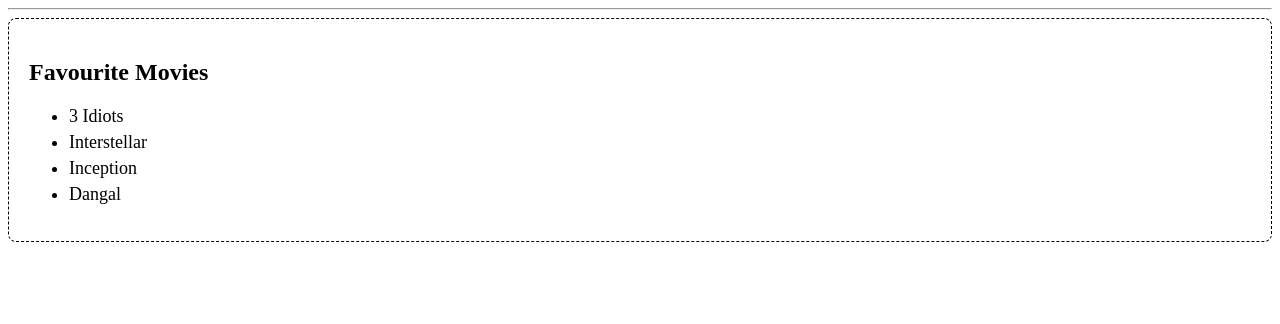
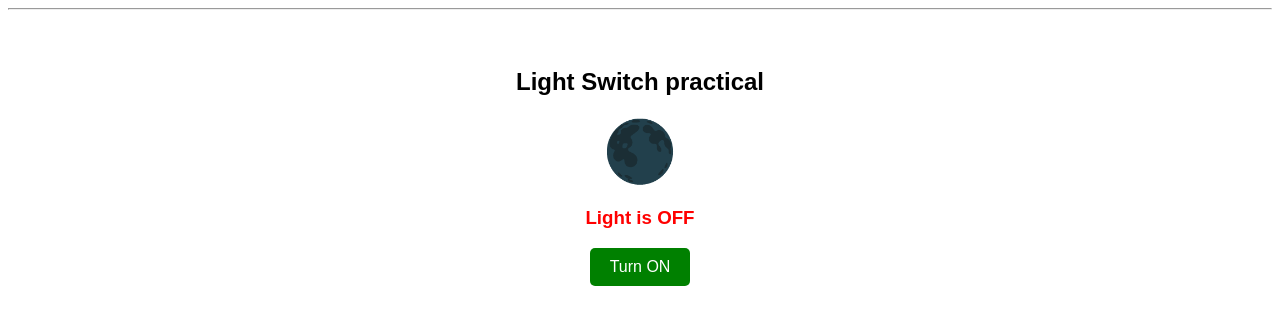
Before and after one commit to Deepanshuchauhan716/Learn_React, a React (Vite) app: page / in a window 1280 px wide. Shown: the top 324 px of the page. Built offline with nearby package versions, Linux system fonts and the light colour scheme.

Commit message:
State --

```diff
--- a/src/06-JSX.jsx
+++ b/src/06-JSX.jsx
@@ -0,0 +1,56 @@
+// 📖 Chapter 6: State & useState (React ka Jaadu)
+
+// const { useState } = require("react");
+
+// 1. State kya hota hai? (What is State?)
+// State matlab "Halat" ya "Data" jo badal sakta hai.
+
+// Maan lo aapke paas ek Light Switch (Button) hai aur ek Bulb.
+
+// Shuru mein switch OFF hai (Bulb nahi jal raha).
+
+// Aapne switch dabaya (Click).
+
+// Ab switch ON ho gaya (Bulb jal gaya).
+
+// Yahan switch ki halat (state) ON se OFF aur OFF se ON ho rahi hai. React mein hum is data ko track karte hain taaki UI uske hisaab se update ho.
+
+import { useState } from "react";
+
+function LightSwitch() {
+
+    const [isOn, setIson] = useState(false);
+
+
+    return (
+        <div style={{ padding: "30px", textAlign: "center", fontFamily: "Arial" }}>
+            <h2>Light Switch practical</h2>
+
+
+            <div style={{ fontSize: "60px", margin: "20px" }}>
+                {isOn ? "💡" : "🌑"}
+            </div>
+
+            <h3 style={{ color: isOn ? "green" : "red" }}>
+                Light is {isOn ? "ON" : "OFF"}
+            </h3>
+
+            <button
+                onClick={() => setIson(!isOn)}
+                style={{
+                    padding: "10px 20px",
+                    fontSize: "16px",
+                    cursor: "pointer",
+                    backgroundColor: isOn ? "red" : "green",
+                    color: "white",
+                    border: "none",
+                    borderRadius: "5px"
+                }}
+            >
+                {isOn ? "Turn OFF" : "Turn ON"}
+            </button>
+        </div>
+    )
+}
+
+export { LightSwitch };
--- a/src/App.jsx
+++ b/src/App.jsx
@@ -3,6 +3,7 @@ import { Rule1,Rule2,Rule3} from "./02-JSX";
 import { User ,CurlyBraces} from "./03-JSX";
 import { ConditionalDemo } from "./04-JSX";
 import { MovieList } from "./05-JSX";
+import { LightSwitch } from "./06-JSX";
 
 
 function App() {
@@ -21,8 +22,10 @@ function App() {
         <CurlyBraces></CurlyBraces>
         <hr />
         <ConditionalDemo></ConditionalDemo> */}
+        {/* <hr />
+        <MovieList></MovieList> */}
         <hr />
-        <MovieList></MovieList>
+        <LightSwitch></LightSwitch>
       </div>
     );
   }
```
